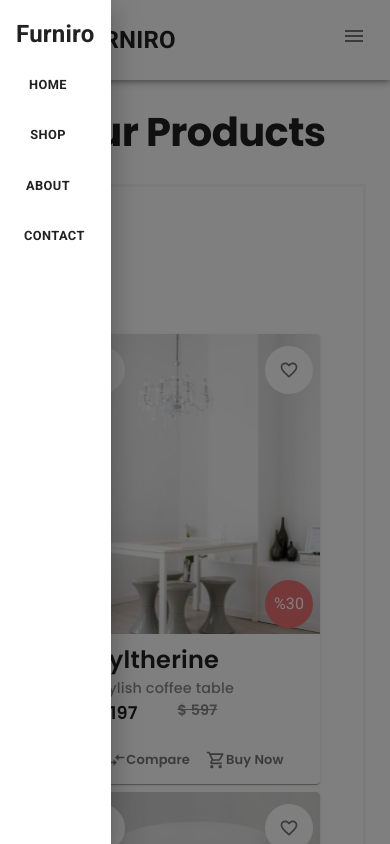
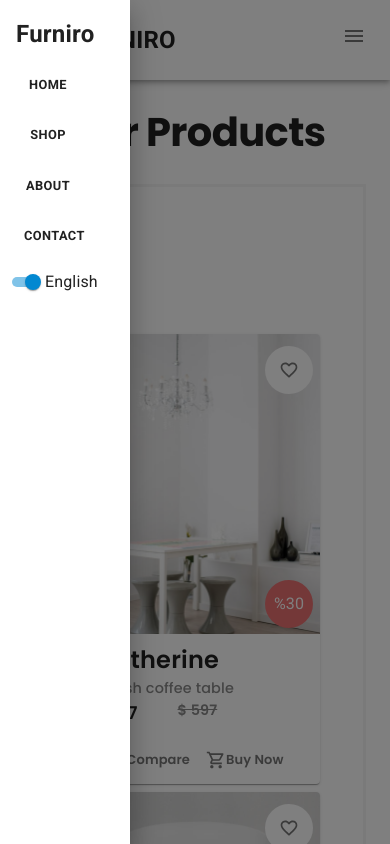
Before and after one commit to n3cr0murl0c/react-ecommerce-demo, a React (Vite) app in the folder furniro/: page /shop in a window 390 px wide. Both pictures are taken after a click on the button 353 px from the left and 36 px from the top of the page. Shown: the top 844 px of the page. Built offline with nearby package versions, Linux system fonts and the light colour scheme.

Commit message:
fixed language change

```diff
--- a/furniro/src/components/Navbar/Navbar.jsx
+++ b/furniro/src/components/Navbar/Navbar.jsx
@@ -16,6 +16,8 @@ import {
   Drawer,
   List,
   ListItem,
+  FormControl,
+  FormControlLabel,
   // Icon,
   // Link,
 } from "@mui/material";
@@ -27,7 +29,7 @@ import FavoriteIcon from "@mui/icons-material/Favorite";
 import ShoppingCartOutlinedIcon from "@mui/icons-material/ShoppingCartOutlined";
 import logo from "../../assets/images/House_Logos-05.png";
 import MenuOutlinedIcon from "@mui/icons-material/MenuOutlined";
-function MobileNav({ brand, english, open, setOpen }) {
+function MobileNav({ brand, english, open, setOpen, handleEnglish }) {
   const styles = {
     brand: {
       fontSize: "1.5rem",
@@ -72,6 +74,20 @@ function MobileNav({ brand, english, open, setOpen }) {
             </Typography>
           </Button>
         </ListItem>
+        <ListItem>
+          <FormControlLabel
+            control={
+              <Switch
+                // defaultChecked={true}
+                checked={english}
+                onChange={() => handleEnglish(!english)}
+                size="small"
+                color="info"
+              />
+            }
+            label="English"
+          />
+        </ListItem>
       </List>
     </Drawer>
   );
@@ -81,6 +97,7 @@ MobileNav.propTypes = {
   english: PropTypes.bool,
   open: PropTypes.bool,
   setOpen: PropTypes.func,
+  handleEnglish: PropTypes.func,
 };
 export default function Navbar({
   brand,
@@ -148,6 +165,7 @@ export default function Navbar({
                 english={english}
                 open={open}
                 setOpen={setOpen}
+                handleEnglish={handleEnglish}
               />
               <Box
                 id="navBrand"
```
